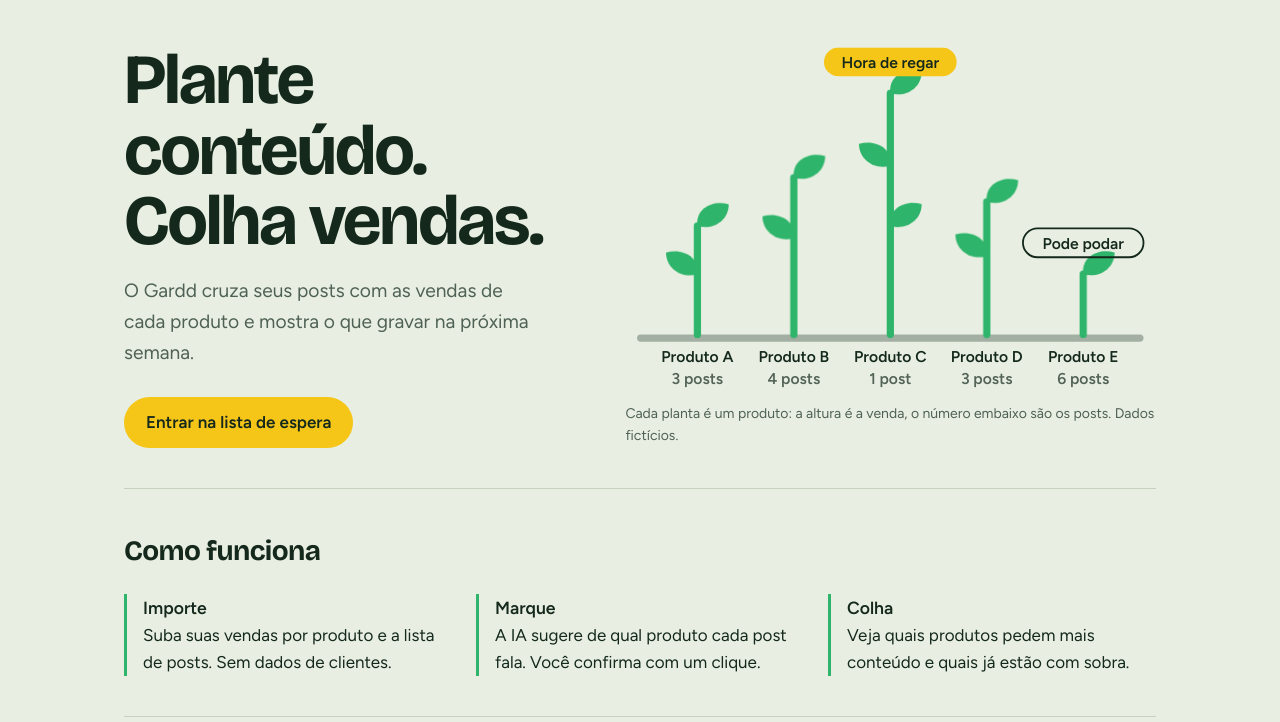
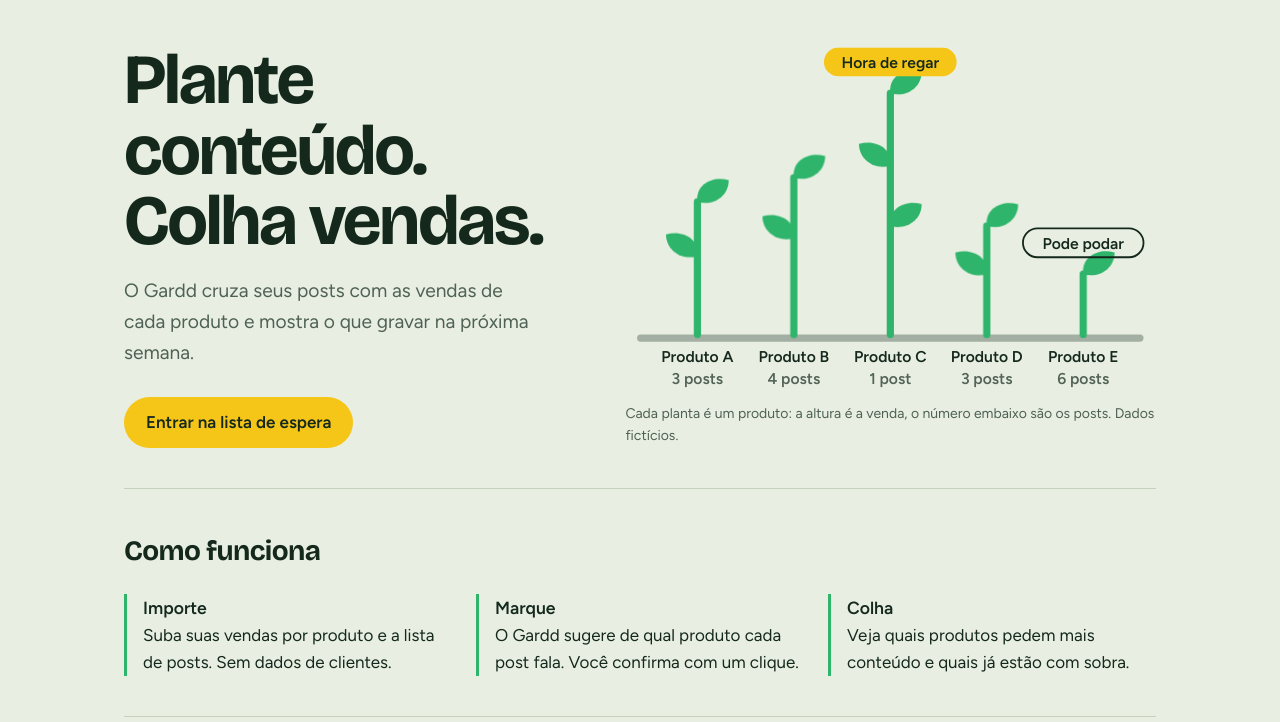
Before and after one commit to JpFernandes77/gardd-mvp, a plain HTML site: page index.html in a window 1280 px wide. Shown: the part 78-800 px from the top of the page. Drawn offline with nearby package versions, Linux system fonts and the light colour scheme.

Commit message:
Alinha plantas e textos da página com a demonstração
Co-Authored-By: Devin AI <158243242+devin-ai-integration[bot]@users.noreply.github.com>

```diff
--- a/index.html
+++ b/index.html
@@ -111,10 +111,10 @@ td.n,th.n{text-align:right;font-variant-numeric:tabular-nums}
       <svg class="garden" viewBox="0 0 440 290" role="img" aria-label="Cinco plantas representando produtos: a altura mostra as vendas e o número abaixo, os posts. O Produto C é o mais alto e tem 1 post; o Produto E é o mais baixo e tem 6 posts.">
         <defs><path id="lf" d="M0 0C-2-14 12-22 26-18C26-4 12 4 0 0Z" fill="#2FB56B"/></defs>
         <rect x="10" y="240" width="420" height="6" rx="3" fill="var(--soil)" opacity=".45"/>
-        <g transform="translate(60 240)"><g class="p" style="animation-delay:.1s"><path d="M0 0V-90" stroke="#2FB56B" stroke-width="6" stroke-linecap="round"/><use href="#lf" transform="translate(0 -90)"/><use href="#lf" transform="translate(0 -50) scale(-1 1)"/></g></g>
+        <g transform="translate(60 240)"><g class="p" style="animation-delay:.1s"><path d="M0 0V-110" stroke="#2FB56B" stroke-width="6" stroke-linecap="round"/><use href="#lf" transform="translate(0 -110)"/><use href="#lf" transform="translate(0 -65) scale(-1 1)"/></g></g>
         <g transform="translate(140 240)"><g class="p" style="animation-delay:.25s"><path d="M0 0V-130" stroke="#2FB56B" stroke-width="6" stroke-linecap="round"/><use href="#lf" transform="translate(0 -130)"/><use href="#lf" transform="translate(0 -80) scale(-1 1)"/></g></g>
         <g transform="translate(220 240)"><g class="p" style="animation-delay:.4s"><path d="M0 0V-200" stroke="#2FB56B" stroke-width="6" stroke-linecap="round"/><use href="#lf" transform="translate(0 -200)"/><use href="#lf" transform="translate(0 -140) scale(-1 1)"/><use href="#lf" transform="translate(0 -90)"/></g></g>
-        <g transform="translate(300 240)"><g class="p" style="animation-delay:.55s"><path d="M0 0V-110" stroke="#2FB56B" stroke-width="6" stroke-linecap="round"/><use href="#lf" transform="translate(0 -110)"/><use href="#lf" transform="translate(0 -65) scale(-1 1)"/></g></g>
+        <g transform="translate(300 240)"><g class="p" style="animation-delay:.55s"><path d="M0 0V-90" stroke="#2FB56B" stroke-width="6" stroke-linecap="round"/><use href="#lf" transform="translate(0 -90)"/><use href="#lf" transform="translate(0 -50) scale(-1 1)"/></g></g>
         <g transform="translate(380 240)"><g class="p" style="animation-delay:.7s"><path d="M0 0V-50" stroke="#2FB56B" stroke-width="6" stroke-linecap="round"/><use href="#lf" transform="translate(0 -50)"/></g></g>
         <g text-anchor="middle">
           <text x="60" y="263">Produto A</text><text x="60" y="281" opacity=".7">3 posts</text>
@@ -134,7 +134,7 @@ td.n,th.n{text-align:right;font-variant-numeric:tabular-nums}
     <h2>Como funciona</h2>
     <ol>
       <li><b>Importe</b>Suba suas vendas por produto e a lista de posts. Sem dados de clientes.</li>
-      <li><b>Marque</b>A IA sugere de qual produto cada post fala. Você confirma com um clique.</li>
+      <li><b>Marque</b>O Gardd sugere de qual produto cada post fala. Você confirma com um clique.</li>
       <li><b>Colha</b>Veja quais produtos pedem mais conteúdo e quais já estão com sobra.</li>
     </ol>
   </section>
@@ -214,7 +214,7 @@ td.n,th.n{text-align:right;font-variant-numeric:tabular-nums}
 
   <section>
     <h2>Em construção</h2>
-    <p>O Gardd nasce no Hack Brasil 2026. O importador de vendas acima já funciona. Em seguida vêm a marcação dos posts por produto e as recomendações. WhatsApp e estoque entram depois.</p>
+    <p>O Gardd nasce no Hack Brasil 2026. O importador de vendas e posts, a marcação dos posts por produto e as recomendações acima já funcionam. WhatsApp e estoque entram depois.</p>
     <p><a class="btn" href="mailto:pedrofcosta769@gmail.com?subject=Quero%20entrar%20na%20lista%20do%20Gardd">Entrar na lista de espera</a></p>
   </section>
 </main>
```
Also changed, not shown: 1 other file.
